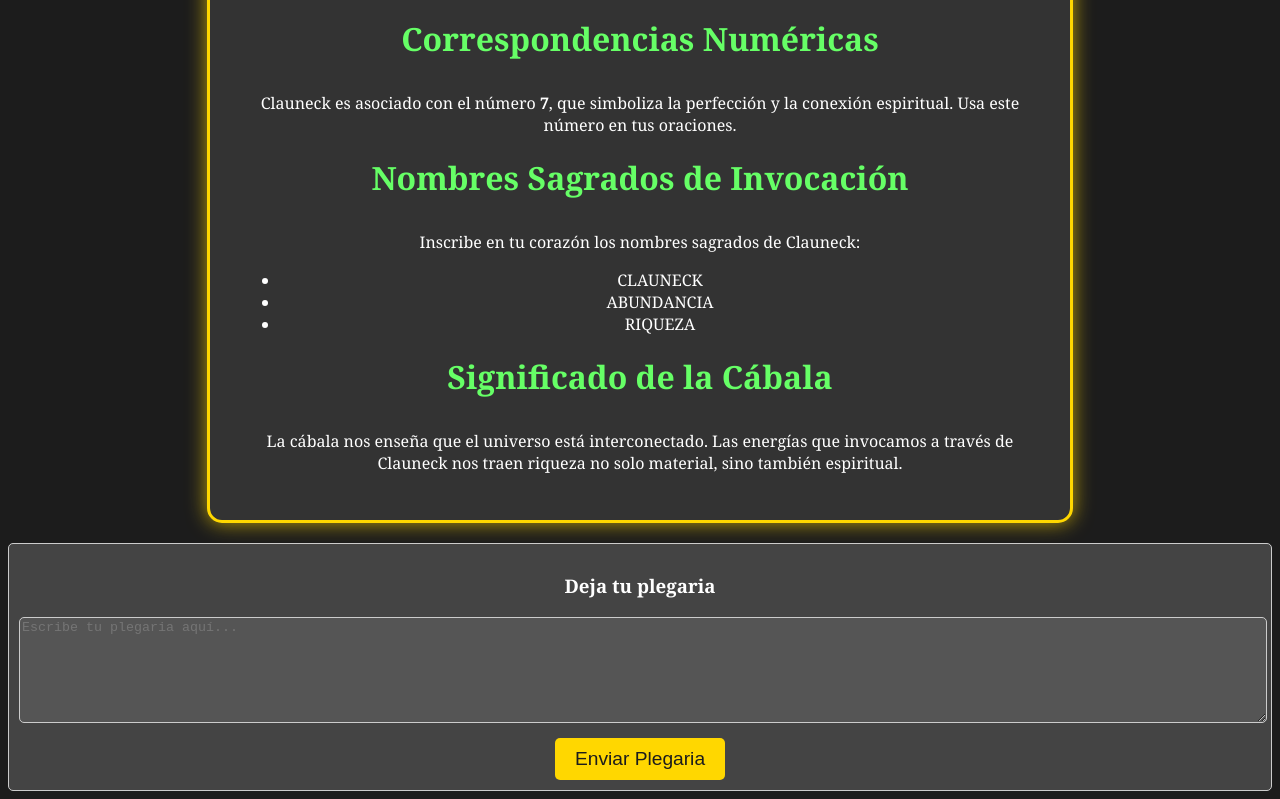
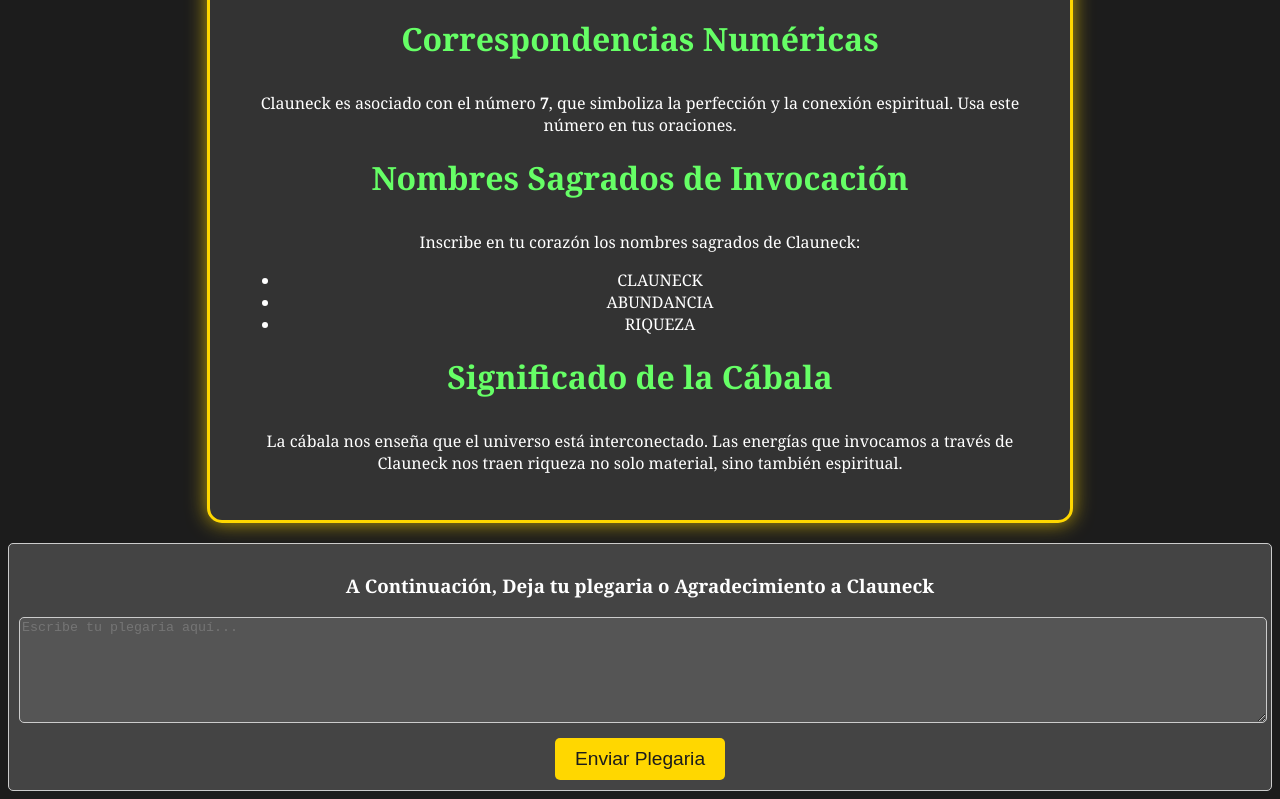
Before and after one commit to Cha0smagick/Clauneck_altar, a plain HTML site: page index.html in a window 1280 px wide. Shown: the part 764-1563 px from the top of the page. Drawn offline with Linux system fonts and the light colour scheme.

Commit message:
Update index.html

```diff
--- a/index.html
+++ b/index.html
@@ -116,7 +116,7 @@
 </div>
 
 <div class="comment-box">
-    <h3>Deja tu plegaria</h3>
+    <h3>A Continuación, Deja tu plegaria o Agradecimiento a Clauneck</h3>
     <textarea id="comment" placeholder="Escribe tu plegaria aquí..."></textarea>
     <button onclick="submitComment()">Enviar Plegaria</button>
     <div id="commentList"></div>
```
